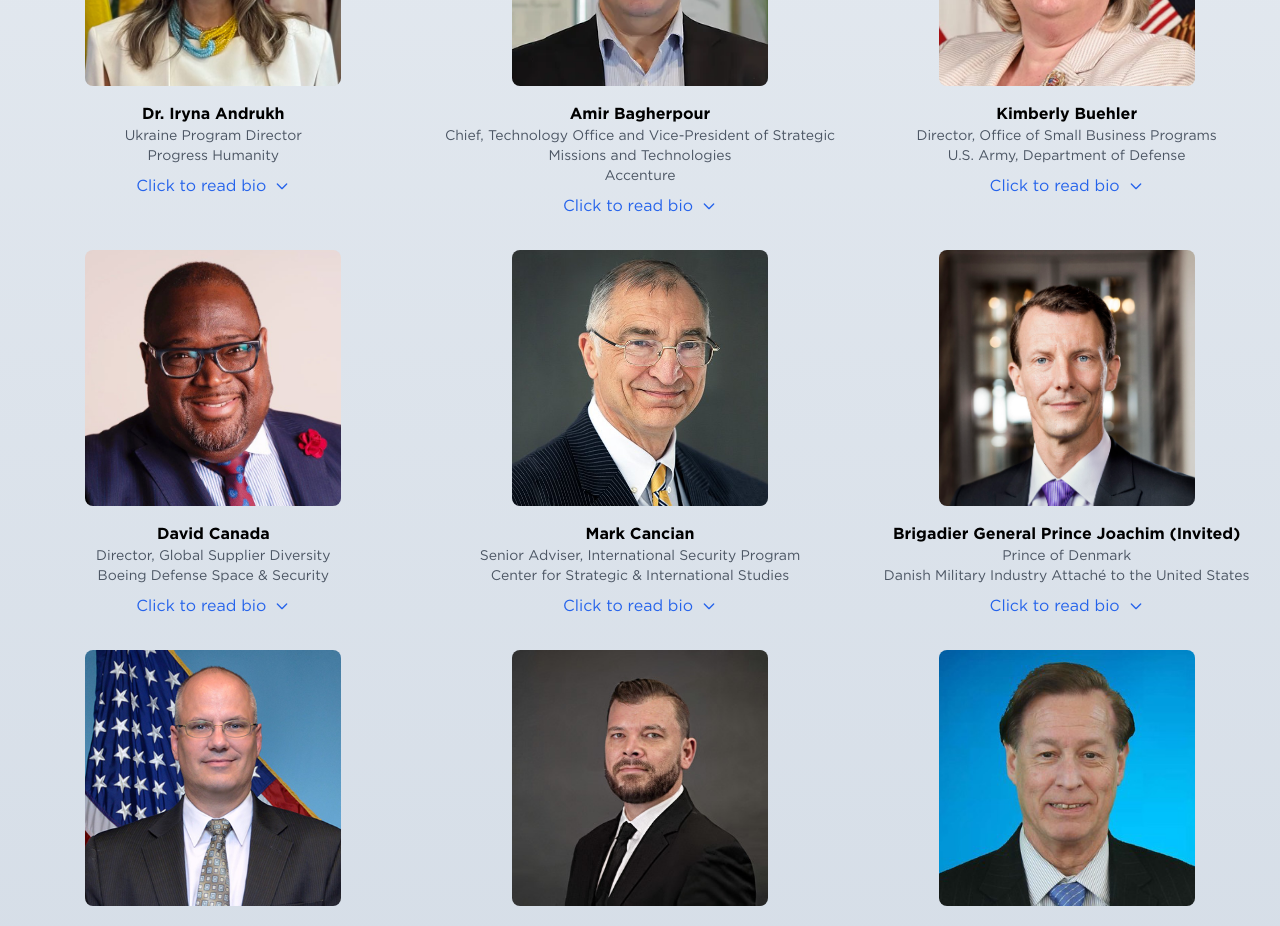
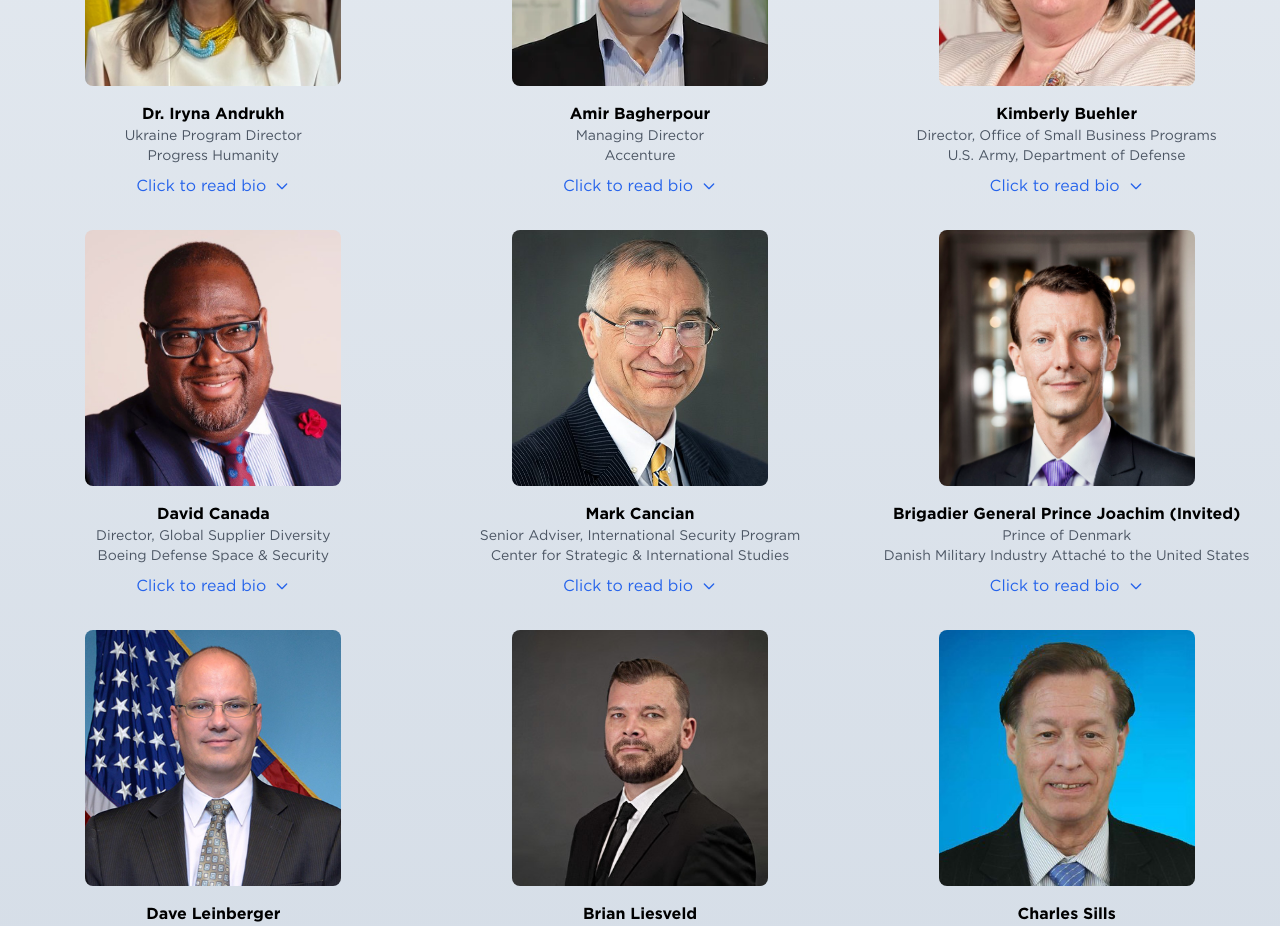
Before and after one commit to masonym/ada-website, a Next.js app: page /events/2025-defense-industry-forecast/speakers in a window 1280 px wide. Shown: the part 1960-2886 px from the top of the page. Built offline with nearby package versions, Linux system fonts and the light colour scheme.

Commit message:
Updated amir speaker title

```diff
--- a/src/constants/speakers.ts
+++ b/src/constants/speakers.ts
@@ -160,7 +160,7 @@ export const SPEAKERS = [
             {
                 image: "/speakers/amir_bagherpour.png",
                 name: "Amir Bagherpour",
-                position: "Chief, Technology Office and Vice-President of Strategic Missions and Technologies",
+                position: "Managing Director",
                 company: "Accenture",
                 bio: `
                 Amir grew up in Irvine, California, and enlisted in the United States Army after high school. He later attended West Point, where he developed ethical leadership skills and excelled as an NCAA Division 1 tennis player and Army Brigade Open Boxing Champion. After graduating, Amir served as an Armor Officer until injuries cut his military career short.
```
